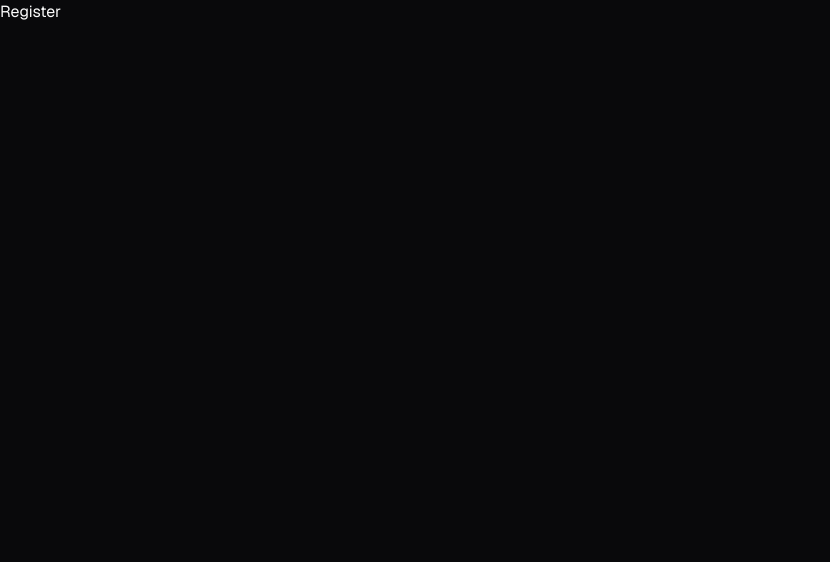
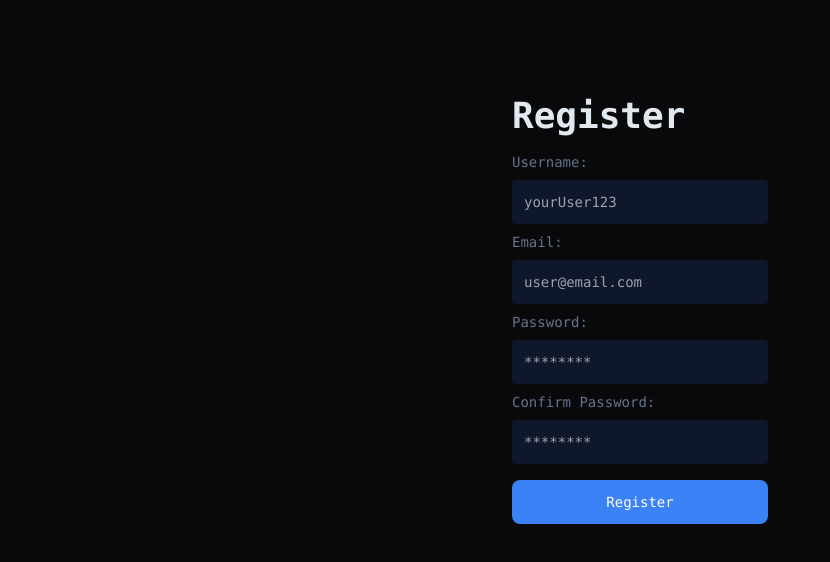
Before and after one commit to JCruzMi/uwallet, a Next.js app: page /register in a window 1280 px wide. Shown: the top 562 px of the page, without its empty margins (0-830 px from the left). Built offline with nearby package versions, Linux system fonts and the light colour scheme.

Commit message:
update fault register

```diff
--- a/package.json
+++ b/package.json
@@ -20,6 +20,7 @@
     "next-auth": "^4.24.7",
     "react": "^18",
     "react-dom": "^18",
+    "react-hook-form": "^7.51.1",
     "tailwind-merge": "^2.2.2",
     "tailwindcss-animate": "^1.0.7"
   },
--- a/src/app/login/page.tsx
+++ b/src/app/login/page.tsx
@@ -1,11 +1,108 @@
-import { GetUsers } from '@/lib/users';
+"use client";
+import { signIn } from "next-auth/react";
+import { useRouter } from "next/navigation";
+import { useState } from "react";
+import { useForm } from "react-hook-form";
 
-// #region Functions (1)
+export default function Login() {
+  const {
+    register,
+    handleSubmit,
+    formState: { errors },
+  } = useForm({
+    defaultValues: {
+      email: "",
+      password: "",
+    },
+  });
+  const router = useRouter();
+  const [error, setError] = useState(null);
 
-export default async function Login() {
-  const users = await GetUsers()
-  console.log(users)
-  return "Login"
+  const onSubmit = handleSubmit(async (data) => {
+    console.log(data);
+
+    const res: any = await signIn("credentials", {
+      email: data.email,
+      password: data.password,
+      redirect: false,
+    });
+
+    console.log(res);
+    if (res.error) {
+      setError(res.error);
+    } else {
+      router.push("/dashboard");
+      router.refresh();
+    }
+  });
+
+  return (
+    <main className="flex min-h-screen flex-col items-center justify-between p-24 w-full">
+      <div className="z-10 max-w-5xl w-full items-center justify-between font-mono text-sm lg:flex">
+        <div className="h-full flex justify-center items-center w-full">
+          <form onSubmit={onSubmit} className="w-1/4">
+            {error && (
+              <p className="bg-red-500 text-lg text-white p-3 rounded mb-2">
+                {error}
+              </p>
+            )}
+
+            <h1 className="text-slate-200 font-bold text-4xl mb-4">Login</h1>
+
+            <label
+              htmlFor="email"
+              className="text-slate-500 mb-2 block text-sm"
+            >
+              Email:
+            </label>
+            <input
+              type="email"
+              {...register("email", {
+                required: {
+                  value: true,
+                  message: "Email is required",
+                },
+              })}
+              className="p-3 rounded block mb-2 bg-slate-900 text-slate-300 w-full"
+              placeholder="user@email.com"
+            />
+
+            {errors.email && (
+              <span className="text-red-500 text-xs">
+                {errors.email.message}
+              </span>
+            )}
+
+            <label
+              htmlFor="password"
+              className="text-slate-500 mb-2 block text-sm"
+            >
+              Password:
+            </label>
+            <input
+              type="password"
+              {...register("password", {
+                required: {
+                  value: true,
+                  message: "Password is required",
+                },
+              })}
+              className="p-3 rounded block mb-2 bg-slate-900 text-slate-300 w-full"
+              placeholder="******"
+            />
+
+            {errors.password && (
+              <span className="text-red-500 text-xs">
+                {errors.password.message}
+              </span>
+            )}
+
+            <button className="w-full bg-blue-500 text-white p-3 rounded-lg mt-2">
+              Login
+            </button>
+          </form>
+        </div>
+      </div>
+    </main>
+  );
 }
-
-// #endregion Functions (1)
--- a/src/app/register/page.tsx
+++ b/src/app/register/page.tsx
@@ -1,3 +1,151 @@
+"use client";
+import { useRouter } from "next/navigation";
+import { useForm } from "react-hook-form";
+
 export default function Register() {
-  return "Register"
+  const {
+    register,
+    handleSubmit,
+    formState: { errors },
+  } = useForm({
+    defaultValues: {
+      username: "",
+      password: "",
+      confirmPassword: "",
+      email: "",
+    },
+  });
+  const router = useRouter();
+
+  const onSubmit = handleSubmit(async (data) => {
+    if (data.password !== data.confirmPassword) {
+      return alert("Passwords do not match");
+    }
+
+    const res = await fetch("/api/auth/register", {
+      method: "POST",
+      body: JSON.stringify({
+        username: data.username,
+        email: data.email,
+        password: data.password,
+      }),
+      headers: {
+        "Content-Type": "application/json",
+      },
+    });
+
+    if (res.ok) {
+      router.push("/auth/login");
+    }
+  });
+
+  console.log(errors);
+  return (
+    <main className="flex min-h-screen flex-col items-center justify-between p-24">
+      <div className="z-10 max-w-5xl w-full items-center justify-between font-mono text-sm lg:flex">
+        <div className="h-full flex justify-center items-center w-full">
+          <form onSubmit={onSubmit} className="w-1/4">
+            <h1 className="text-slate-200 font-bold text-4xl mb-4">Register</h1>
+
+            <label
+              htmlFor="username"
+              className="text-slate-500 mb-2 block text-sm"
+            >
+              Username:
+            </label>
+            <input
+              type="text"
+              {...register("username", {
+                required: {
+                  value: true,
+                  message: "Username is required",
+                },
+              })}
+              className="p-3 rounded block mb-2 bg-slate-900 text-slate-300 w-full"
+              placeholder="yourUser123"
+            />
+
+            {errors.username && (
+              <span className="text-red-500 text-xs">
+                {errors.username.message}
+              </span>
+            )}
+
+            <label
+              htmlFor="email"
+              className="text-slate-500 mb-2 block text-sm"
+            >
+              Email:
+            </label>
+            <input
+              type="email"
+              {...register("email", {
+                required: {
+                  value: true,
+                  message: "Email is required",
+                },
+              })}
+              className="p-3 rounded block mb-2 bg-slate-900 text-slate-300 w-full"
+              placeholder="user@email.com"
+            />
+            {errors.email && (
+              <span className="text-red-500 text-xs">
+                {errors.email.message}
+              </span>
+            )}
+
+            <label
+              htmlFor="password"
+              className="text-slate-500 mb-2 block text-sm"
+            >
+              Password:
+            </label>
+            <input
+              type="password"
+              {...register("password", {
+                required: {
+                  value: true,
+                  message: "Password is required",
+                },
+              })}
+              className="p-3 rounded block mb-2 bg-slate-900 text-slate-300 w-full"
+              placeholder="********"
+            />
+            {errors.password && (
+              <span className="text-red-500 text-sm">
+                {errors.password.message}
+              </span>
+            )}
+
+            <label
+              htmlFor="confirmPassword"
+              className="text-slate-500 mb-2 block text-sm"
+            >
+              Confirm Password:
+            </label>
+            <input
+              type="password"
+              {...register("confirmPassword", {
+                required: {
+                  value: true,
+                  message: "Confirm Password is required",
+                },
+              })}
+              className="p-3 rounded block mb-2 bg-slate-900 text-slate-300 w-full"
+              placeholder="********"
+            />
+            {errors.confirmPassword && (
+              <span className="text-red-500 text-sm">
+                {errors.confirmPassword.message}
+              </span>
+            )}
+
+            <button className="w-full bg-blue-500 text-white p-3 rounded-lg mt-2">
+              Register
+            </button>
+          </form>
+        </div>
+      </div>
+    </main>
+  );
 }
```
Also changed, not shown: src/app/api/auth/[...nextauth]/route.js (+6 -8 lines), src/app/api/auth/register/route.js (added, +70 -0 lines), 1 other file (tests, documents, lock files or other folders).
